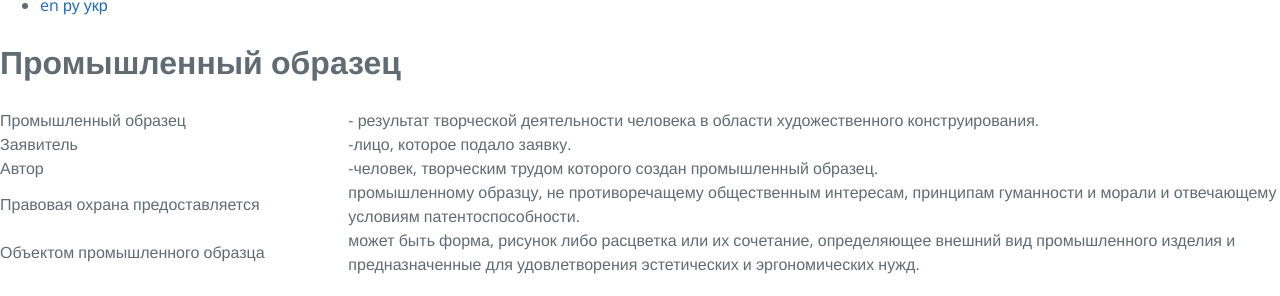
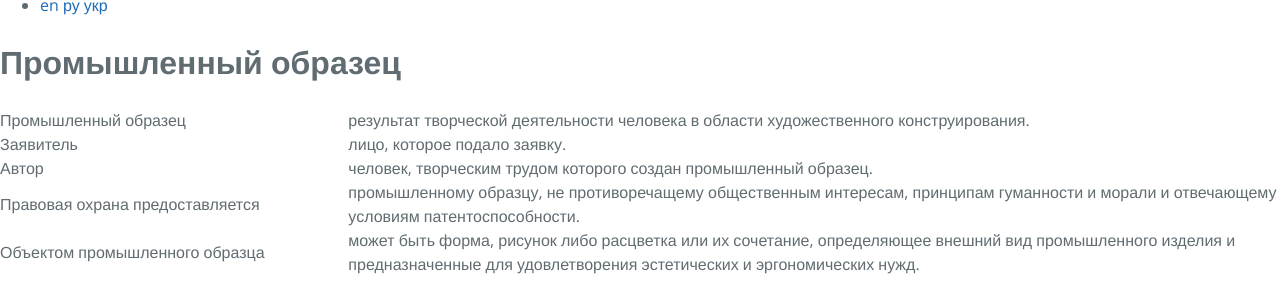
Before and after one commit to Mindshine/patent, a Jekyll site: the page built from _posts/ru/pages/2000-01-01-designs.html, in a window 1280 px wide. Shown: the part 167-463 px from the top of the page. Built offline with Jekyll 4.4.1, drawn with Linux system fonts in a browser that asks for light colours; Markdown is read by kramdown in place of the engine named in the settings.

```diff
--- a/_posts/ru/pages/2000-01-01-designs.html
+++ b/_posts/ru/pages/2000-01-01-designs.html
@@ -8,13 +8,13 @@ categories:
 <h1>Промышленный образец</h1>
 <table>
   <tr>
-    <td>Промышленный образец</td><td>- результат творческой деятельности человека в области художественного конструирования.</td>
+    <td>Промышленный образец</td><td>результат творческой деятельности человека в области художественного конструирования.</td>
   </tr>
   <tr>
-    <td>Заявитель</td><td>-лицо, которое подало заявку.</td>
+    <td>Заявитель</td><td>лицо, которое подало заявку.</td>
   </tr>
   <tr>
-    <td>Автор</td><td>-человек, творческим трудом которого создан промышленный образец.</td>
+    <td>Автор</td><td>человек, творческим трудом которого создан промышленный образец.</td>
   </tr>
   <tr>
     <td>Правовая охрана предоставляется</td><td>промышленному образцу, не противоречащему общественным интересам, принципам гуманности и морали и отвечающему условиям патентоспособности.</td>
```
